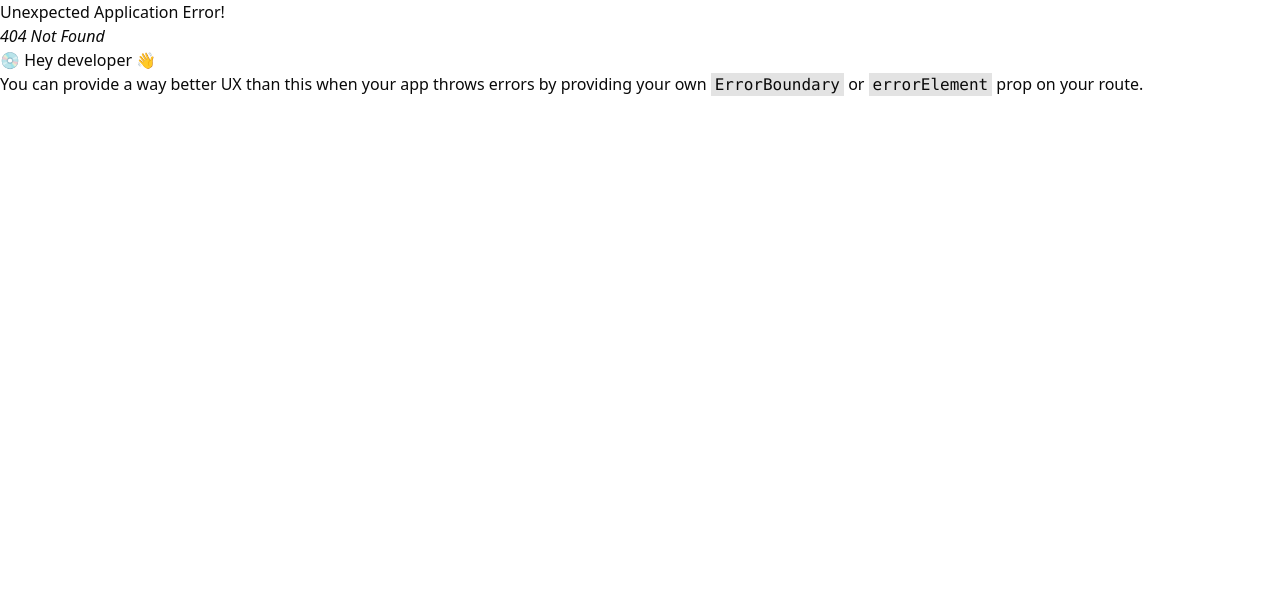
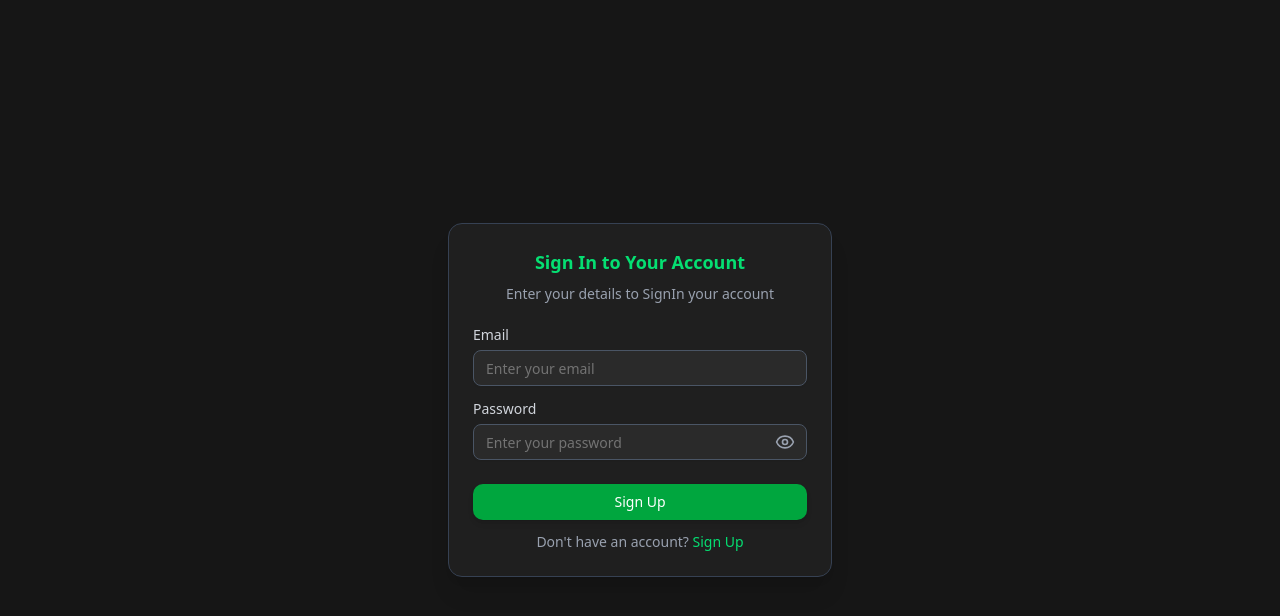
Before and after one commit to 1Ayazahmed/Mern-Complete-Ecommerce, a React (Vite) app in the folder frontend/: page /login in a window 1280 px wide. Before the commit this address had no page. Shown: the top 616 px of the page. Built offline with nearby package versions, Linux system fonts and the light colour scheme.

Commit message:
Login/SignIn Api Frontend and Backend Connected

```diff
--- a/frontend/src/App.jsx
+++ b/frontend/src/App.jsx
@@ -26,7 +26,7 @@ const router = createBrowserRouter([
     ),
   },
   {
-    path: "/signin",
+    path: "/login",
     element: (
       <>
         <Signin />
--- a/frontend/src/pages/Signin.jsx
+++ b/frontend/src/pages/Signin.jsx
@@ -1,9 +1,152 @@
-import React from 'react'
+import React, { useState } from "react";
+
+import { Button } from "@/components/ui/button";
+import {
+  Card,
+  CardContent,
+  CardDescription,
+  CardFooter,
+  CardHeader,
+  CardTitle,
+} from "@/components/ui/card";
+import { Input } from "@/components/ui/input";
+import { Label } from "@/components/ui/label";
+import { Eye, EyeOff, Loader2 } from "lucide-react";
+import { Link, useNavigate } from "react-router-dom";
+import { toast } from "sonner";
+import axios from "axios";
 
 const Signin = () => {
+  const [showPassword, setShowPassword] = useState(false);
+  const [loading, setLoading] = useState(false);
+  const [formData, setFormData] = useState({
+    email: "",
+    password: "",
+  });
+  const navigate = useNavigate();
+
+   const handleChange = (e) => {
+    const { name, value } = e.target;
+    setFormData((prev) => ({
+      ...prev,
+      [name]: value,
+    }));
+  };
+
+  const submitHandler = async (e) => {
+    e.preventDefault();
+    try {
+      setLoading(true);
+      const res = await axios.post(
+        `http://localhost:3000/api/v1/users/login`,
+        formData,
+        {
+          headers: {
+            "Content-Type": "application/json",
+          },
+        }
+      );
+      if (res.data.success) {
+        // alert("Registration Successful! Please verify your email.");
+        navigate("/");
+        toast.success(res.data.message);
+      }
+    } catch (error) {
+      console.log(error);
+      toast.error(error.response.data.message);
+    } finally {
+      setLoading(false);
+    }
+  };
+
   return (
-    <div>Signin</div>
-  )
-}
+    <div className="flex min-h-screen items-center justify-center bg-[#161616]">
+      <Card className="w-full max-w-sm bg-[#1f1f1f] border border-gray-700 shadow-xl rounded-xl">
+        <CardHeader className="text-center">
+          <CardTitle className="text-green-400 text-lg font-semibold">
+            Sign In to Your Account
+          </CardTitle>
+          <CardDescription className="text-gray-400 text-sm">
+            Enter your details to SignIn your account
+          </CardDescription>
+        </CardHeader>
 
-export default Signin
+        <CardContent>
+          <div className="flex flex-col gap-4">
+            <div className="grid gap-2">
+              <Label htmlFor="email" className="text-gray-300">
+                Email
+              </Label>
+              <Input
+                id="email"
+                name="email"
+                type="email"
+                placeholder="Enter your email"
+                required
+                value={formData.email}
+                onChange={handleChange}
+                className="bg-[#2a2a2a] border border-gray-600 text-gray-200 placeholder-gray-500 focus:border-green-400 focus:ring-green-400"
+              />
+            </div>
+
+            <div className="grid gap-2">
+              <Label htmlFor="password" className="text-gray-300">
+                Password
+              </Label>
+              <div className="relative">
+                <Input
+                  id="password"
+                  name="password"
+                  placeholder="Enter your password"
+                  required
+                  value={formData.password}
+                  onChange={handleChange}
+                  type={showPassword ? "text" : "password"}
+                  className="bg-[#2a2a2a] border border-gray-600 text-gray-200 placeholder-gray-500 focus:border-green-400 focus:ring-green-400"
+                />
+                {showPassword ? (
+                  <EyeOff
+                    onClick={() => setShowPassword(false)}
+                    className="w-5 h-5 text-gray-400 absolute right-3 bottom-2 cursor-pointer hover:text-green-400"
+                  />
+                ) : (
+                  <Eye
+                    onClick={() => setShowPassword(true)}
+                    className="w-5 h-5 text-gray-400 absolute right-3 bottom-2 cursor-pointer hover:text-green-400"
+                  />
+                )}
+              </div>
+            </div>
+          </div>
+        </CardContent>
+
+        <CardFooter className="flex-col gap-3">
+          <Button
+            onClick={submitHandler}
+            type="submit"
+            className="w-full bg-green-600 hover:bg-green-500 text-white font-medium rounded-lg shadow-md transition-all duration-200"
+          >
+            {loading ? (
+              <>
+                <Loader2 className="h-4 w-4 animate-spin mr-2" /> Please Wait
+              </>
+            ) : (
+              "Sign Up"
+            )}
+          </Button>
+          <p className="text-gray-400 text-sm">
+            Don't have an account?{" "}
+            <Link
+              to={"/signup"}
+              className="hover:underline cursor-pointer text-green-400"
+            >
+              Sign Up
+            </Link>
+          </p>
+        </CardFooter>
+      </Card>
+    </div>
+  );
+};
+
+export default Signin;
--- a/frontend/src/pages/Signup.jsx
+++ b/frontend/src/pages/Signup.jsx
@@ -3,7 +3,6 @@ import React, { useState } from "react";
 import { Button } from "@/components/ui/button";
 import {
   Card,
-  CardAction,
   CardContent,
   CardDescription,
   CardFooter,
@@ -167,7 +166,7 @@ const submitHandler = async (e) => {
       <p className="text-gray-400 text-sm">
         Already have an account?{" "}
         <Link
-          to={"/signin"}
+          to={"/login"}
           className="hover:underline cursor-pointer text-green-400"
         >
           Sign In
```
